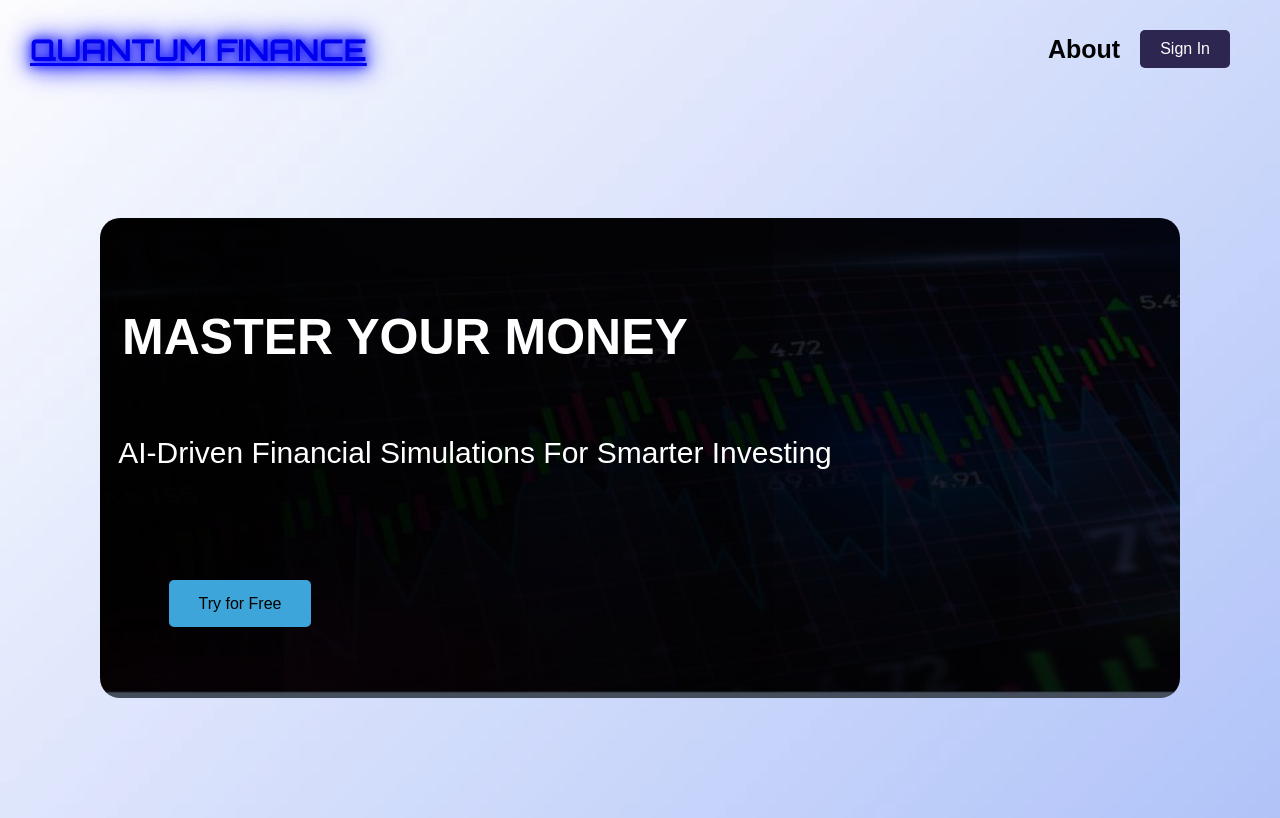
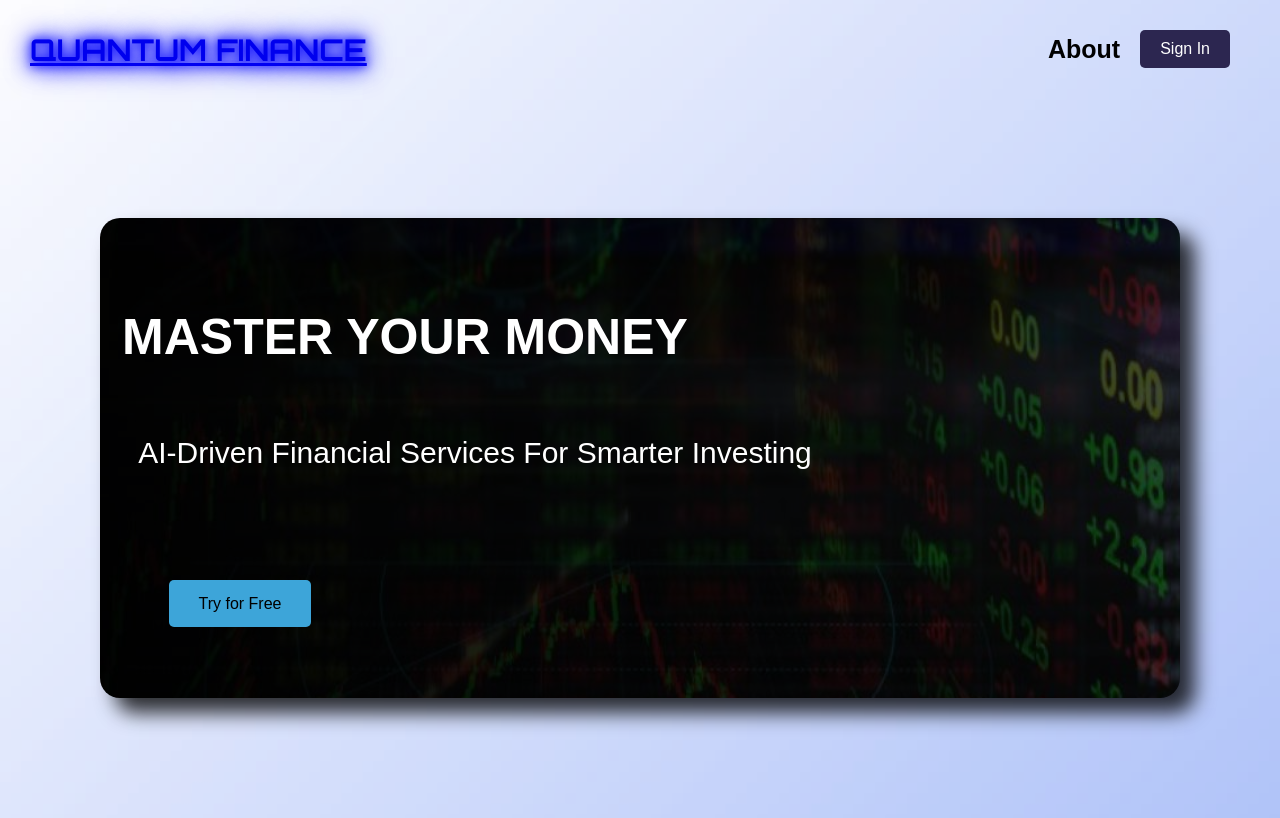
Before and after one commit to darsh175223/quantumFinance, a React (Create React App) app in the folder frontend/: page / in a window 1280 px wide. Shown: the top 818 px of the page. Built offline with nearby package versions, Linux system fonts and the light colour scheme.

Commit message:
formattiing changes

```diff
--- a/frontend/src/App.css
+++ b/frontend/src/App.css
@@ -68,7 +68,7 @@ nav a {
 .hero-content {
   /* background-color: '#22272e'; */
   background-color: #22272e;
-  background-image: url('./pics/landingPageTitleBackground.jpg');
+  background-image: url('./pics/TitileBackgroundV2 (2).jpg');
   background-size: cover; /* This ensures the image covers the entire background */
   background-repeat: no-repeat; /* Prevents the image from repeating */
   background-position: center;
--- a/frontend/src/App.js
+++ b/frontend/src/App.js
@@ -40,9 +40,9 @@ function App() {
         <Routes>
           <Route path="/" element={
             <div className="hero">
-              <div className="hero-content">
+              <div className="hero-content" style={{boxShadow:'15px 15px 20px rgba(0,0,0,0.8)'}}>
                 <h1 style={{ marginBottom: '70px', marginTop:'50px', marginRight:'-30px', fontSize:'50px', marginLeft:'-500px'  }}>MASTER YOUR MONEY</h1>
-                <p style={{ marginBottom: '125px',  marginRight:'-170px', fontSize:'30px',  marginLeft:'-500px' }}>AI-Driven Financial Simulations For Smarter Investing</p>
+                <p style={{ marginBottom: '125px',  marginRight:'-170px', fontSize:'30px',  marginLeft:'-500px' }}>AI-Driven Financial Services For Smarter Investing</p>
                 <Link to="/register" className="try-free-button" style={{
                   backgroundColor: '#3da5d9',
                   color: 'black',
```
Also changed, not shown: frontend/src/pics/TitileBackgroundV2 (2).jpg (added).
